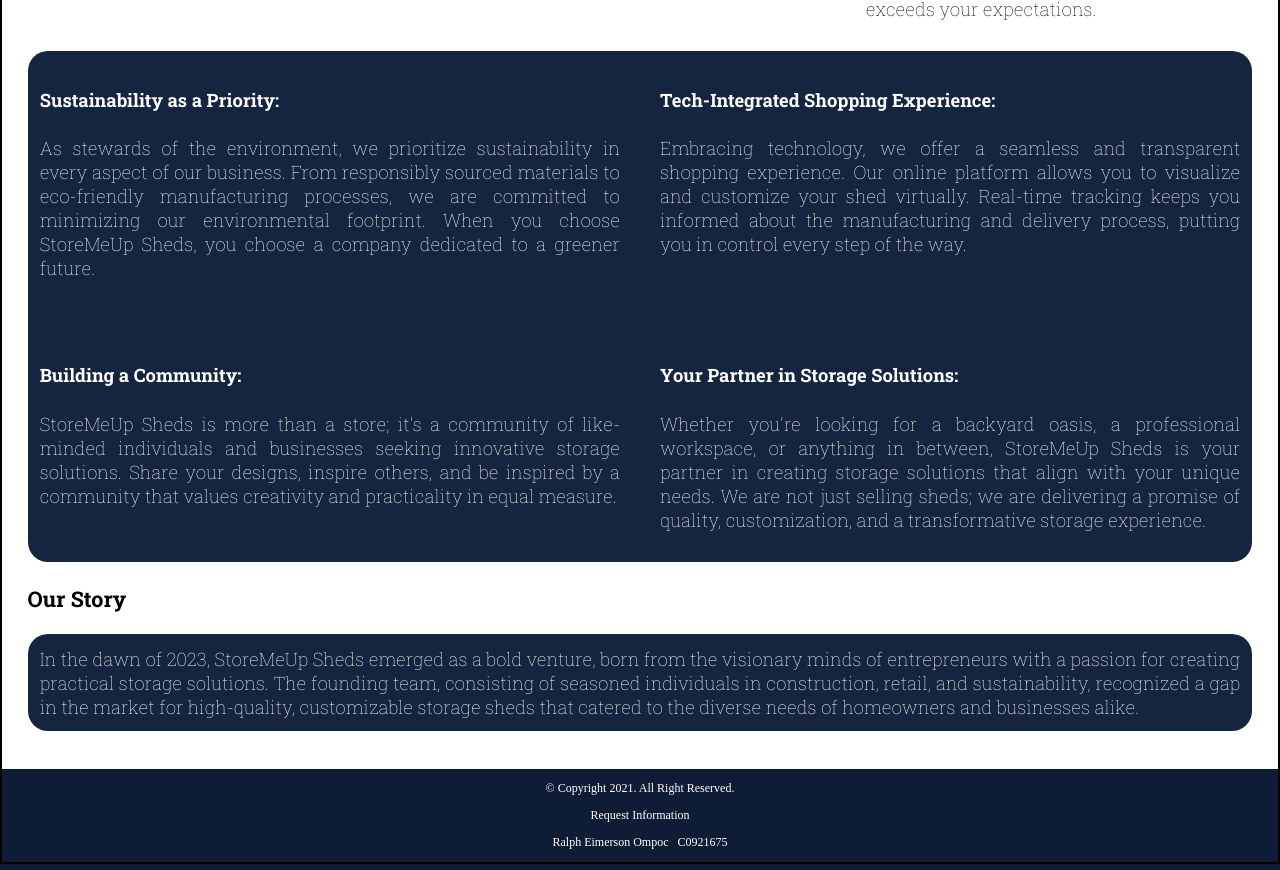
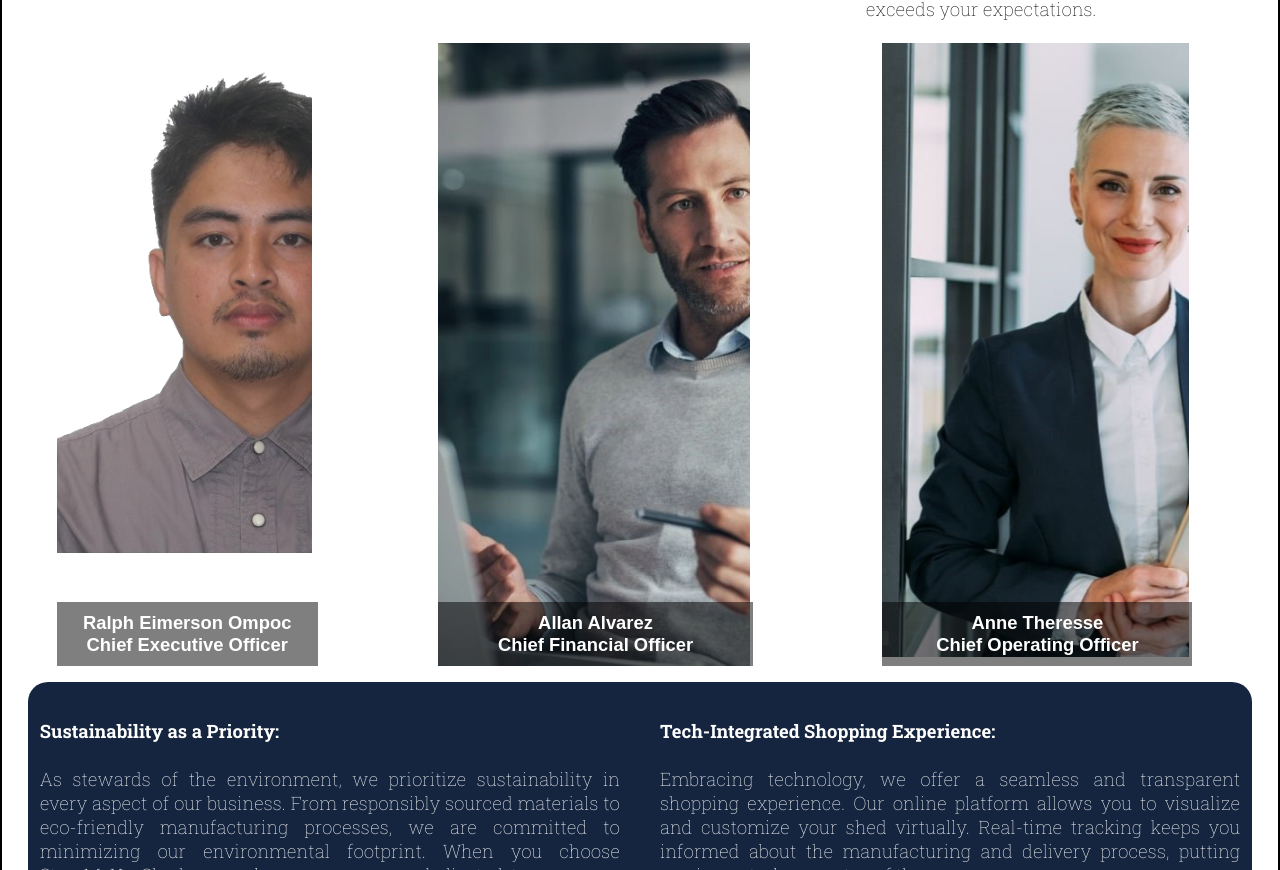
Before and after one commit to LCF2370/LCF2370.github.io, a plain HTML site: page storemeup/team.html in a window 1280 px wide. Shown: the part 1385-2255 px from the top of the page. Drawn offline with Linux system fonts and the light colour scheme; a web font is replaced by a local one.

Commit message:
version_4 commit
Final Project
- Modified Team Page
- Added 3 ranks

```diff
--- a/storemeup/team.html
+++ b/storemeup/team.html
@@ -65,6 +65,20 @@
                     <p>What sets us apart is our dedication to innovation and customization. We understand that one size does not fit all, and your storage shed should reflect your individuality. Our user-friendly online platform allows you to design your shed, choosing from a variety of sizes, materials, colors, and features. The result? A storage space that not only meets but exceeds your expectations.</p>
                 </div>
             </div>
+            <div class="grid-section">
+                <figure class="frame">
+                    <a href="#our_mission"><img src="images/ceo.png" alt="hand writing a solution"></a>
+                    <figcaption class="pic-text">Ralph Eimerson Ompoc<br> Chief Executive Officer</figcaption>
+                </figure>
+                <figure class="frame">
+                    <a href="#commitment"><img src="images/cfo.jpg" alt="chess piece on top of chess board"></a>
+                    <figcaption class="pic-text">Allan Alvarez <br>Chief Financial Officer</figcaption>
+                </figure>
+                <figure class="frame">
+                    <a href="#innovation"><img src="images/coo.jpg" alt="storage shed in a green garden"></a>
+                    <figcaption class="pic-text">Anne Theresse<br>Chief Operating Officer</figcaption>
+                </figure>
+            </div>
 
             <div class="grid-guarantee">
                 <article>
```
Also changed, not shown: storemeup/images/ceo.png (added), storemeup/images/cfo.jpg (added), storemeup/images/coo.jpg (added).
